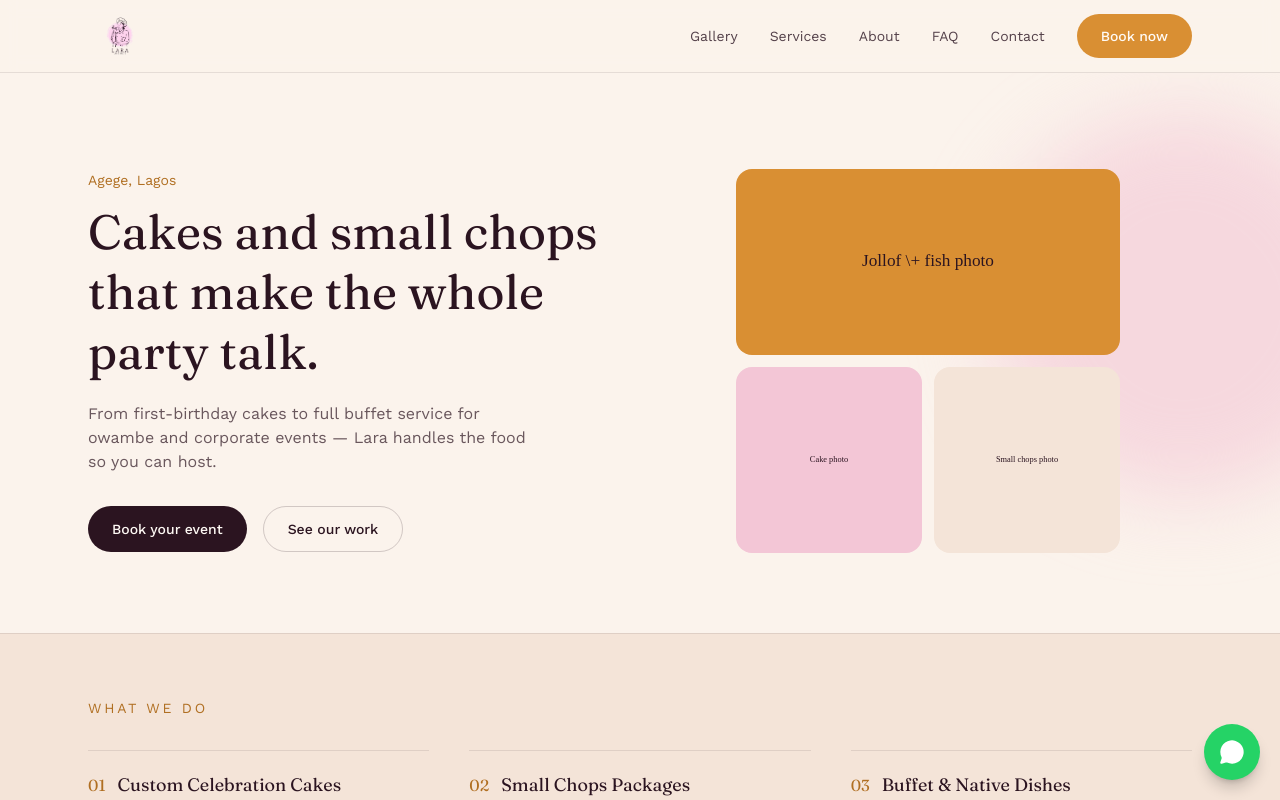
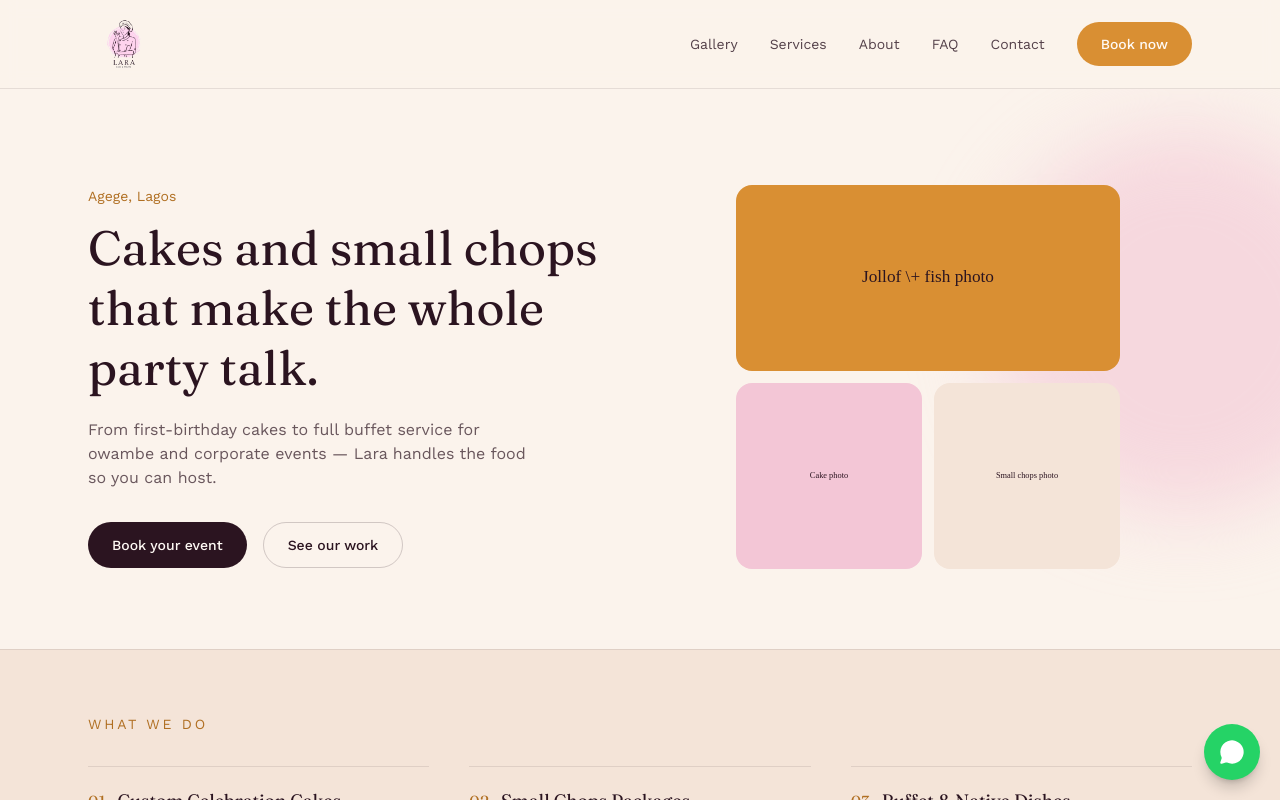
Before and after one commit to okewunmi/lara-catering, a Next.js app: page / in a window 1280 px wide. Shown: the top 800 px of the page. Built offline with nearby package versions, Linux system fonts and the light colour scheme.

Commit message:
Update logo dimensions in navbar for improved visibility

```diff
--- a/components/layout/navbar.tsx
+++ b/components/layout/navbar.tsx
@@ -100,7 +100,7 @@ export function Navbar() {
     <header className="sticky top-0 z-40 border-b border-plum/10 bg-cream/90 backdrop-blur">
       <div className="mx-auto flex max-w-6xl items-center justify-between px-6 py-2">
         <Link href="/" className="flex items-center gap-2 font-display text-2xl tracking-wide text-plum">
-          <Image src="/logo.png" alt="Lara Cake & Treats" width={50} height={50} className="h-14 w-16 object-contain" />
+          <Image src="/logo.png" alt="Lara Cake & Treats" width={52} height={52} className="h-18 w-18 object-contain" />
           {/* Lara <span className="text-amber-deep">Cake &amp; Treats</span> */}
         </Link>
 
```
